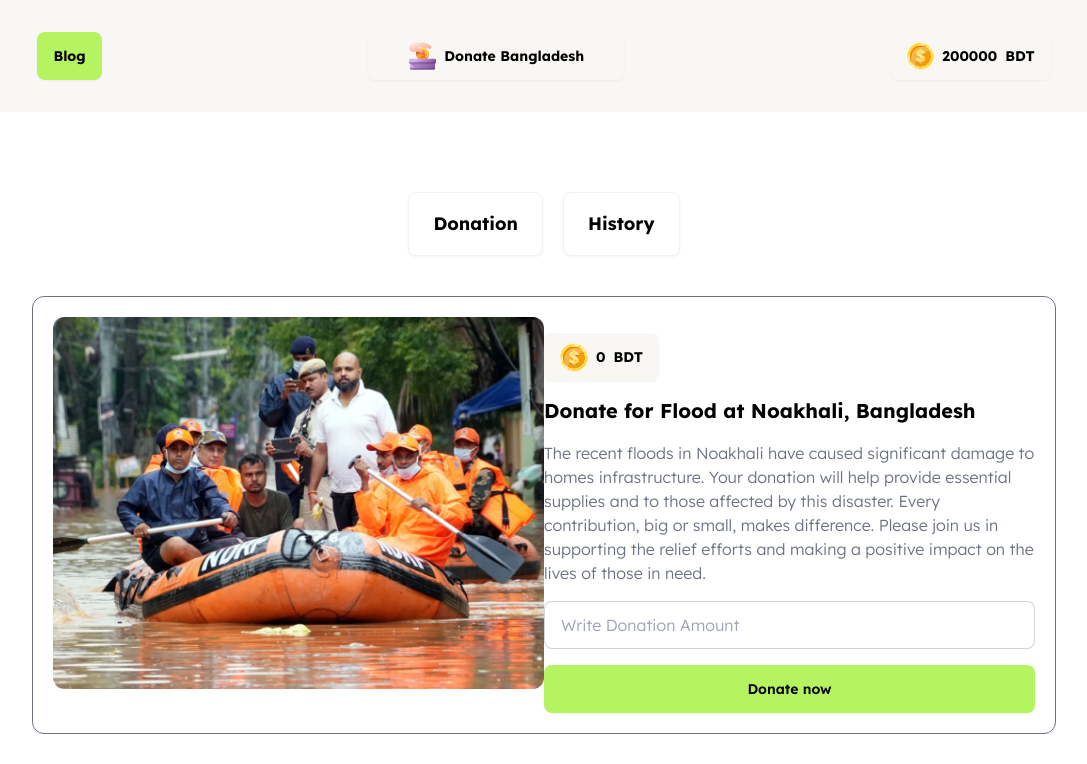
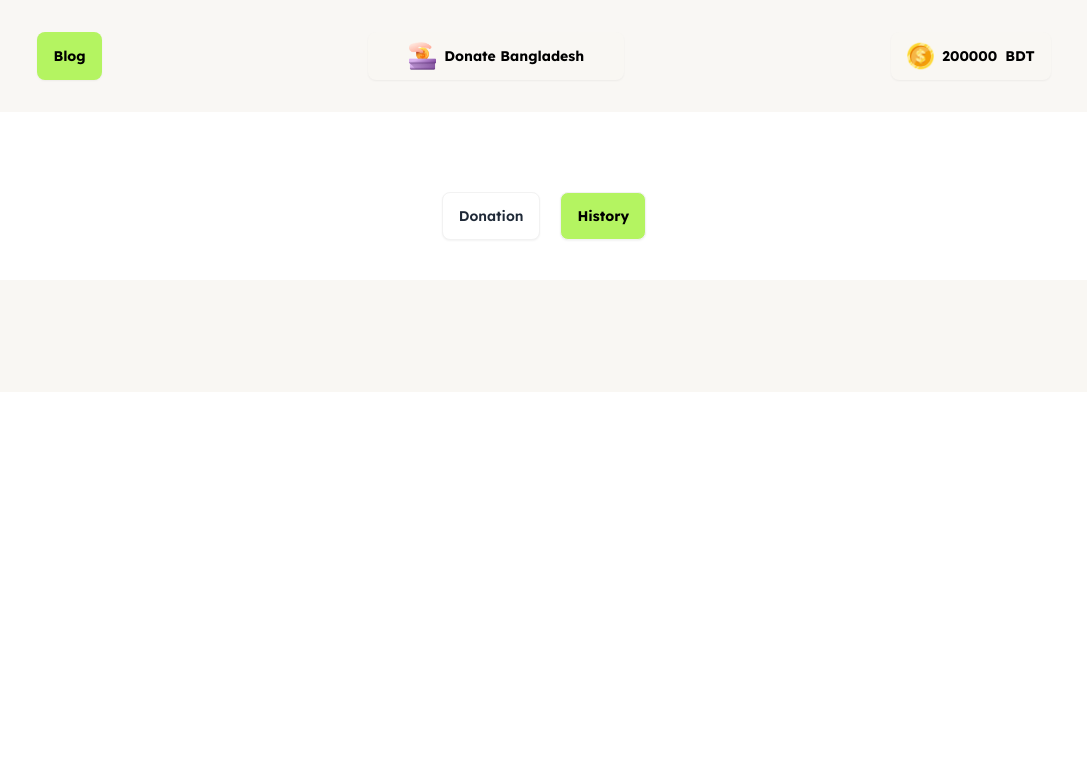
Before and after one commit to Moinuddin-dotcom/B10A5-Challenge, a plain HTML site: page index.html in a window 1280 px wide. Both pictures are taken after a click on the button "History". Shown: the top 764 px of the page, without its empty margins (96-1183 px from the left). Drawn offline with nearby package versions, Linux system fonts and the light colour scheme.

Commit message:
history section fifty parcent complet

```diff
--- a/index.html
+++ b/index.html
@@ -33,10 +33,16 @@
 
     </nav>
     <main class="flex justify-center pt-10 md:pt-20 pb-10 space-x-5">
-        <button id="donate-btn" class="btn md:btn-md lg:btn-lg bg-white hover:bg-white text-black font-bold">Donation</button>
-        <button id="history-btn" class="btn md:btn-md lg:btn-lg bg-white hover:bg-white text-black font-bold ">History</button>
+        <!-- <button id="donate-btn"
+            class="btn md:btn-md lg:btn-lg bg-blue-500 hover:bg-blue-500 text-black font-bold"></button>
+        <button id="history-btn"
+            class="btn md:btn-md lg:btn-lg bg-white hover:bg-white text-gray-500 font-bold "></button> -->
+
+
+        <button id="donate-btn" class="btn bg-[#B4F461] hover:bg-[#B4F461] text-black font-bold">Donation</button>
+        <button id="history-btn" class="btn bg-white hover:bg-white">History</button>
     </main>
-    <section class="space-y-8">
+    <section id="fullSection" class="space-y-8">
         <section class="border border-gray-500 max-w-[80vw] m-auto rounded-xl">
             <!-- Hero one started -->
             <div class="text-center lg:text-left p-5 sm:grid sm:grid-cols-2 lg:gap-3 xl:gap-0">
@@ -71,21 +77,28 @@
                             </div>
                             <p>You Have Donated for Noakhali</p>
                             <p>Successfully</p>
-                            <!-- <div class="modal-action"> -->
                             <div>
                                 <form method="dialog">
                                     <button class="btn bg-gray-200 hover:bg-gray-200 text-gray-600">Close
                                         confirmation</button>
                                 </form>
                             </div>
-                            <!-- </div> -->
                         </div>
                     </dialog>
                     <!-- modal end -->
+
+                    <!-- History -->
+                    <div id="historyStatus" class="hidden">
+
+                        Expensess
+
+                    </div>
+                    <!-- History -->
                 </div>
             </div>
             <!-- Hero End -->
         </section>
+
         <section class="border border-gray-500 max-w-[80vw] m-auto rounded-xl">
             <!-- Hero one started -->
             <div class="text-center lg:text-left p-5 sm:grid sm:grid-cols-2 lg:gap-3 xl:gap-0">
--- a/js/script.js
+++ b/js/script.js
@@ -15,6 +15,19 @@ document.getElementById('noakhaliDonateBtn').addEventListener('click', function
     else {
         alert('Input valid Amount')
     }
+
+
+    let historyNewDiv = document.createElement('div')
+    historyNewDiv.className = 'bg-white p-4 mt-4 mb-4 rounded-2xl border-2 border-gray-500 space-y-4'
+
+    historyNewDiv.innerHTML = `
+    <p class="font-bold text-xl">${noakhaliInput.toFixed(2)} Taka is Donated for famine-2024 at Feni, Bangladesh</p>
+    <p class="text-gray-400 text-sm">${new Date()}</p>
+    `
+    const historyContainer = document.getElementById('historyStatus')
+    historyContainer.insertBefore(historyNewDiv, historyContainer.firstChild)
+
+
 })
 
 document.getElementById('feniDonateBtn').addEventListener('click', function () {
@@ -56,4 +69,20 @@ document.getElementById('quotaDonateBtn').addEventListener('click', function ()
 
 // btn color adding
 
-// document.getElementById('donate-btn').onclick.style.backgroundColor = 'green'
+
+
+let getHistoryBtn = document.getElementById('history-btn')
+let getDonateBtn = document.getElementById('donate-btn')
+getHistoryBtn.addEventListener('click', function () {
+    getHistoryBtn.classList.add("bg-[#B4F461]", "text-black", "font-bold");
+    getHistoryBtn.classList.remove("hover:bg-white")
+    getHistoryBtn.style.backgroundColor = "#B4F461";
+    getHistoryBtn.style.color = "black";
+
+    getDonateBtn.classList.remove("bg-[#B4F461]", "text-black", "font-bold")
+    getDonateBtn.classList.remove("hover:bg-black")
+    getDonateBtn.style.backgroundColor = "white";
+
+    document.getElementById('fullSection').classList.add('hidden')
+
+})
```
